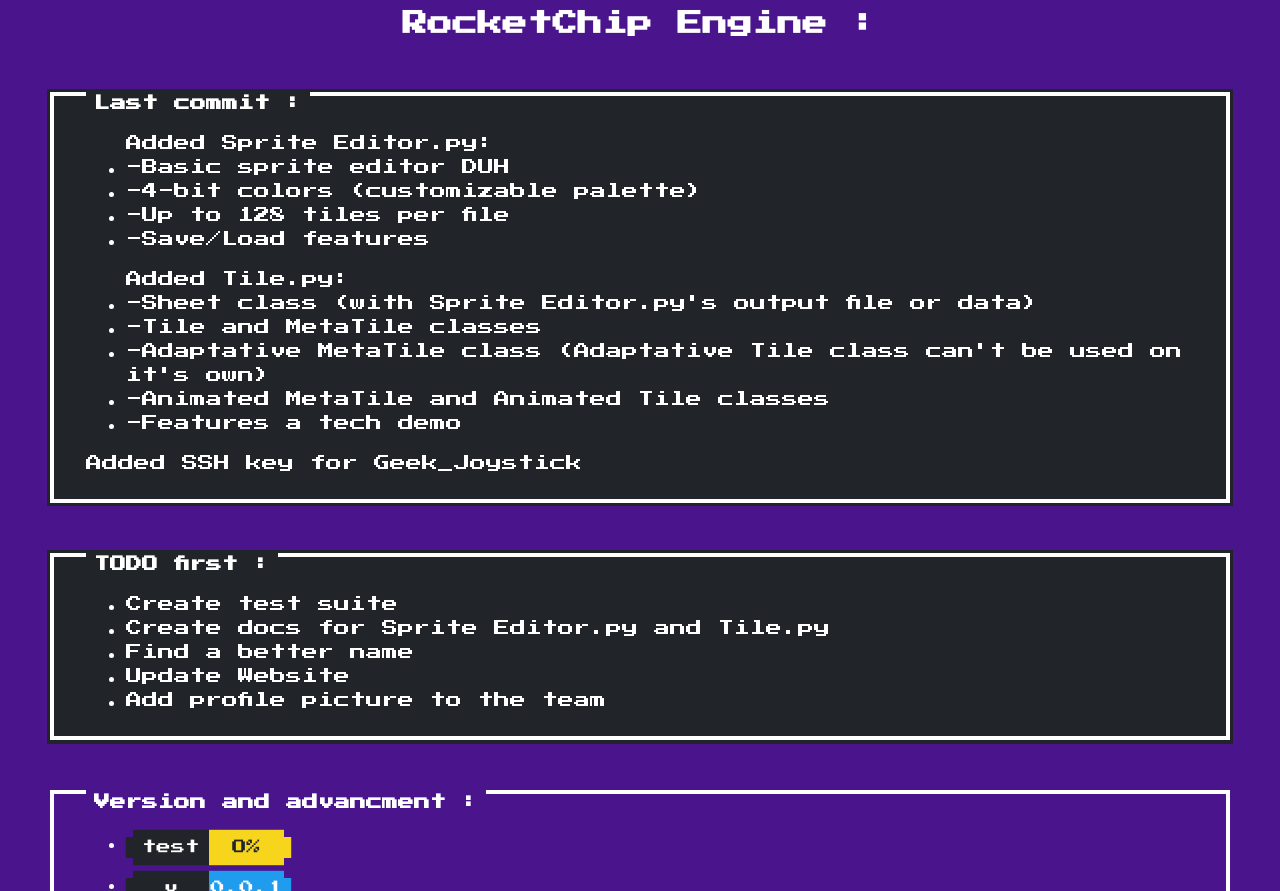
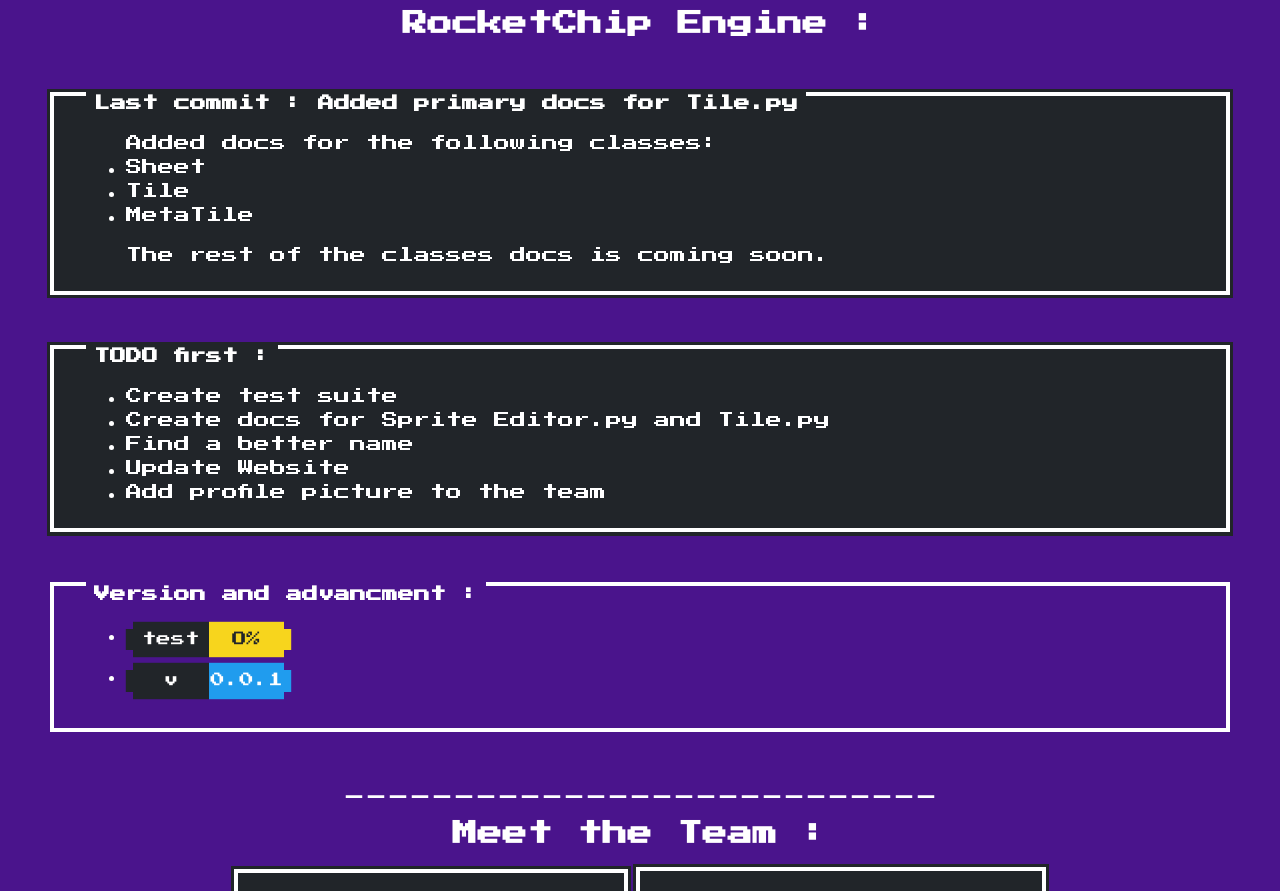
Before and after one commit to RocketChip-team/rocket-chip-website, a plain HTML site: page index.html in a window 1280 px wide. Shown: the part 976-1867 px from the top of the page. Drawn offline with nearby package versions, Linux system fonts and the light colour scheme.

Commit message:
Updated last commit
updated last commit for the engine

```diff
--- a/index.html
+++ b/index.html
@@ -36,21 +36,13 @@
 		    <h2 class="title">Last news :</h2>
 		    <h2 class="title">RocketChip Engine :</h2>
 		    <div class="nes-container is-dark with-title" id="commitblock">
-			    <h3 class="title">Last commit :</h3>
-			    <ul>Added Sprite Editor.py:
-			    	<li>-Basic sprite editor DUH</li>
-					<li>-4-bit colors (customizable palette)</li>
-					<li>-Up to 128 tiles per file</li>
-					<li>-Save/Load features</li>
+			    <h3 class="title">Last commit : Added primary docs for Tile.py</h3>
+			    <ul>Added docs for the following classes:</li>
+					<li>Sheet</li>
+					<li>Tile</li>
+					<li>MetaTile</li>
 				</ul>
-				<ul>Added Tile.py:
-					<li>-Sheet class (with Sprite Editor.py's output file or data)</li>
-					<li>-Tile and MetaTile classes</li>
-					<li>-Adaptative MetaTile class (Adaptative Tile class can't be used on it's own)</li>
-					<li>-Animated MetaTile and Animated Tile classes</li>
-					<li>-Features a tech demo</li>
-				</ul>
-				<p>Added SSH key for Geek_Joystick</p>
+				<ul>The rest of the classes docs is coming soon.</ul>
 			</div>
 
 			<div class="nes-container is-dark with-title" id="newsblock">
```
